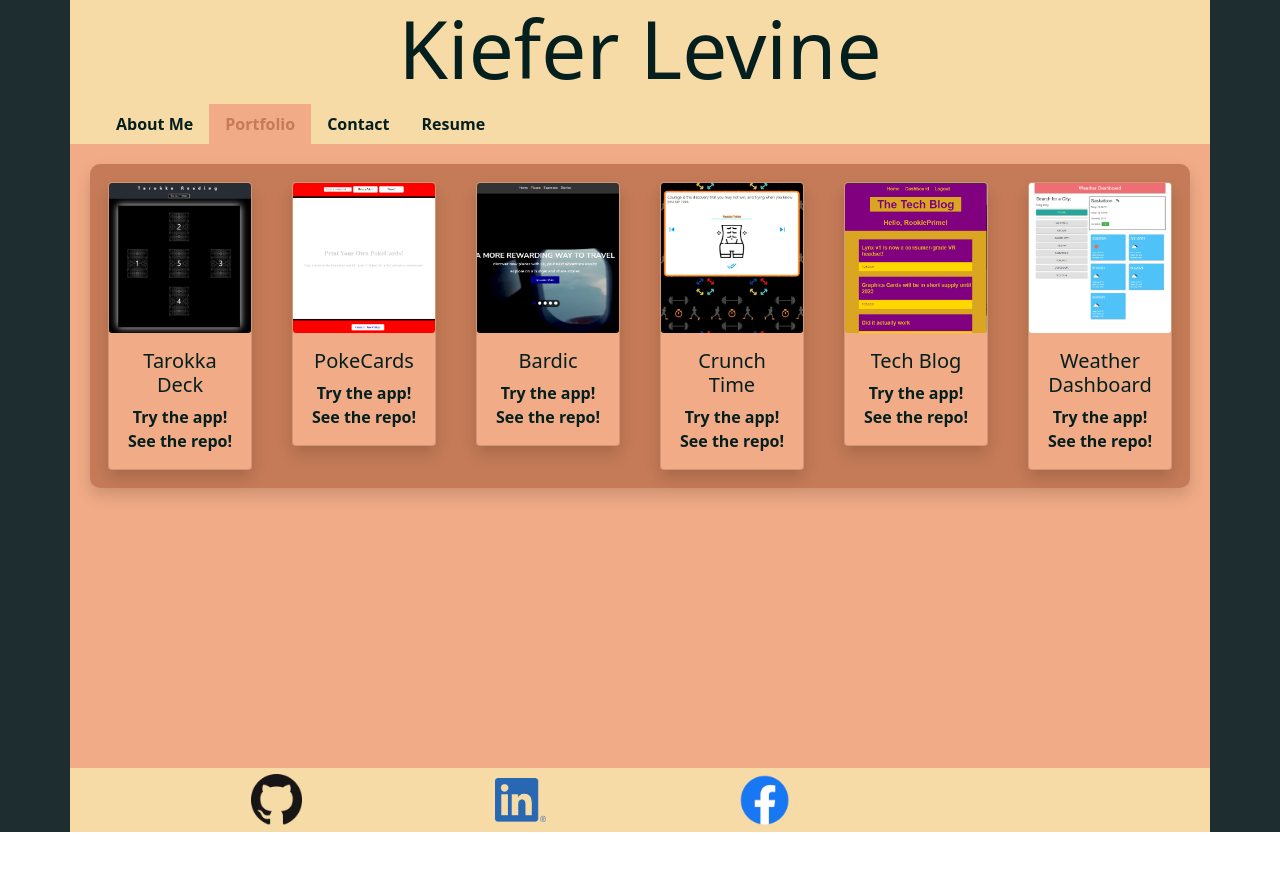
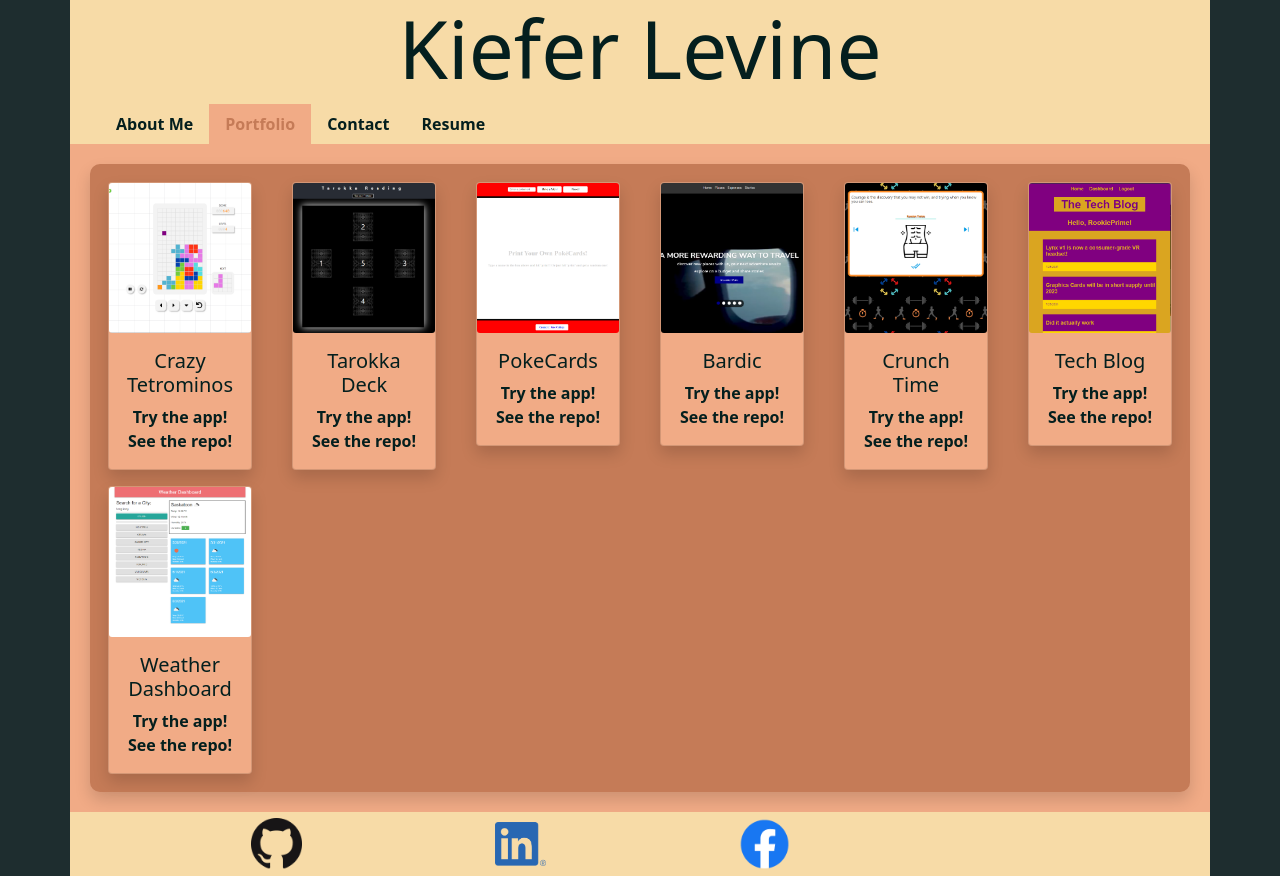
Before and after one commit to RookiePrime/react-portfolio, a React (Create React App) app: page / in a window 1280 px wide. Both pictures are taken after a click on the button "Portfolio". Before the commit the page ends 832 px from the top, so only its background shows below. Built offline with nearby package versions, Linux system fonts and the light colour scheme.

Commit message:
Added project-3 to projects list

```diff
--- a/src/components/Portfolio/index.js
+++ b/src/components/Portfolio/index.js
@@ -8,10 +8,17 @@ import bardicPrev from '../../assets/images/project_previews/bardic.png';
 import crunchTimePrev from '../../assets/images/project_previews/crunchtime.png';
 import techblogPrev from '../../assets/images/project_previews/techblog.png';
 import weatherPrev from '../../assets/images/project_previews/weather.png';
+import crazyPrev from '../../assets/images/project_previews/crazy-tetris.png'
 
 const Portfolio = () => {
 
     const projectsArr = [
+        {
+            title: 'Crazy Tetrominos',
+            image: crazyPrev,
+            liveLink: 'https://crazy-tetrominos.herokuapp.com/',
+            repoLink: 'https://github.com/RookiePrime/crazy-tetris'
+        },
         {
             title: 'Tarokka Deck',
             image: tarokkaPrev,
@@ -47,7 +54,7 @@ const Portfolio = () => {
             image: weatherPrev,
             liveLink: 'https://rookieprime.github.io/weather-dashboard/',
             repoLink: 'https://github.com/RookiePrime/weather-dashboard'
-        }
+        },
     ];
 
     return (
```
Also changed, not shown: src/assets/images/project_previews/crazy-tetris.png (added).
